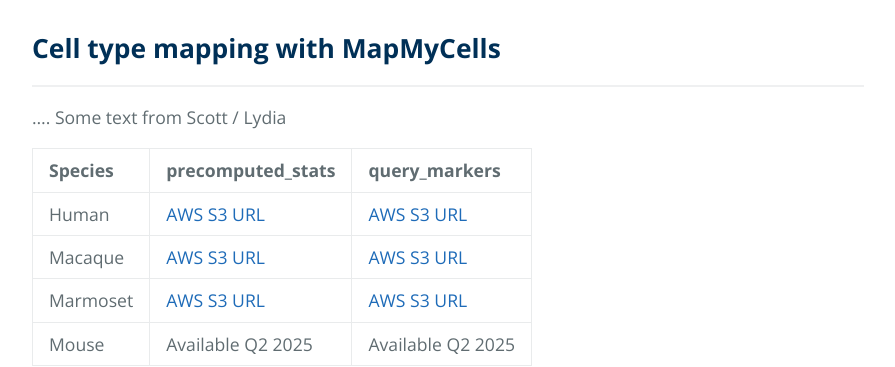
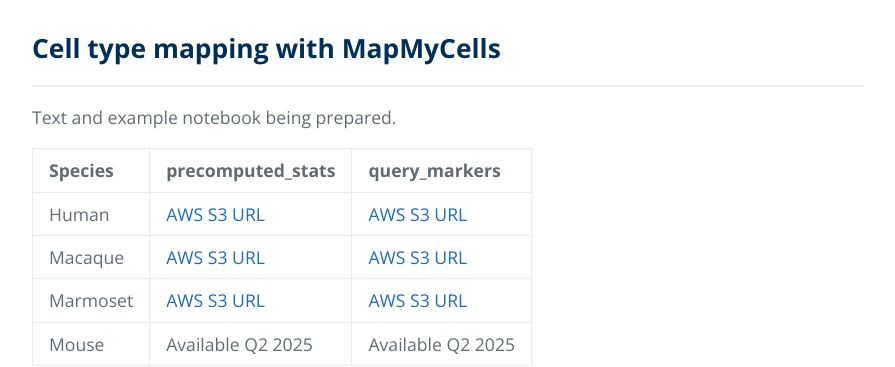
Before and after one commit to AllenInstitute/HMBA_BasalGanglia_Consensus_Taxonomy, a Jekyll site: the page built from index.md, in a window 1280 px wide and 900 px high, scrolled down 2388 px. Shown: the part 155-522 px from the top of the window, without its empty margins (192-1087 px from the left). Built offline with Jekyll 4.4.1, drawn with Linux system fonts in a browser that asks for light colours; the repository's description, which GitHub fills in, is left out.

Commit message:
Update index.md

```diff
--- a/index.md
+++ b/index.md
@@ -46,7 +46,8 @@
 
 ## **Cell type mapping with MapMyCells**
 * * *
-.... Some text from Scott / Lydia
+
+Text and example notebook being prepared.
 
 | Species        | precomputed_stats | query_markers |
 |:---------------|:-------------|:--------------|
```
